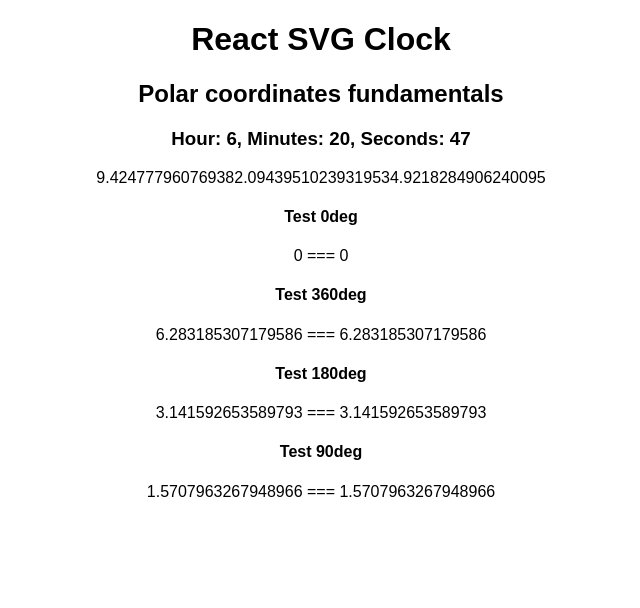
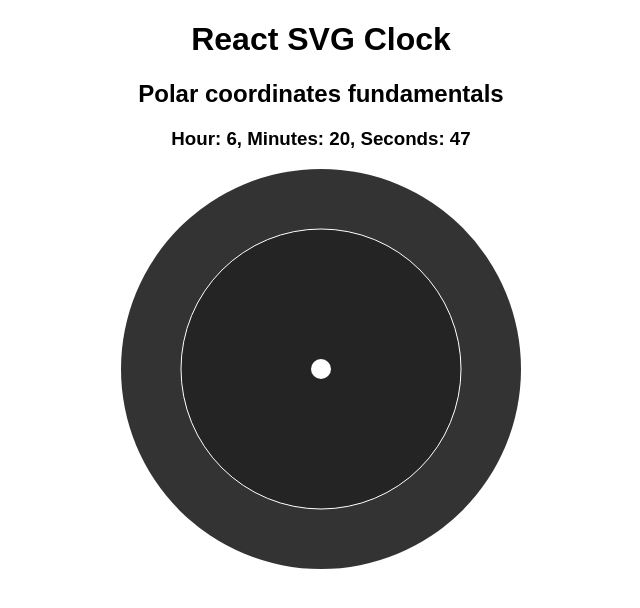
Before and after one commit to dejavu1987/react-svg-clock, a React (Create React App) app: page / in a window 1280 px wide. Shown: the top 608 px of the page, without its empty margins (319-959 px from the left). Built offline with nearby package versions, Linux system fonts and the light colour scheme.

Commit message:
Tutorial #4 Clock Base

```diff
--- a/src/Clock.tsx
+++ b/src/Clock.tsx
@@ -3,9 +3,23 @@
 
 import useInterval from "./useInterval";
 
+type coord = {
+  x: number;
+  y: number;
+};
+
+const BASE_DIMENSION = 400;
+const RADIUS = BASE_DIMENSION / 2;
 
 const getAngleFromRatio = (ratio: number): number => {
   return ratio * 2 * Math.PI;
+};
+
+const polarToCartesian = (r: number, angle: number): coord => {
+  return {
+    x: r * Math.cos(angle) + RADIUS,
+    y: -r * Math.sin(angle) + RADIUS
+  };
 };
 
 export default function Clock() {
@@ -16,7 +30,6 @@
   const [hourAngle, setHourAngle] = useState<number>(0);
   const [minAngle, setMinAngle] = useState<number>(0);
   const [secAngle, setSecAngle] = useState<number>(0);
-
 
   useInterval(() => {
     const now = new Date();
@@ -45,18 +58,27 @@
       <h3>
         Hour: {hour}, Minutes: {min}, Seconds: {sec}
       </h3>
-      {hourAngle}
-      {minAngle}
-      {secAngle}
-
-      <h4>Test 0deg</h4>
-      {getAngleFromRatio(0 / 12)} === {0}
-      <h4>Test 360deg</h4>
-      {getAngleFromRatio(12 / 12)} === {2 * Math.PI}
-      <h4>Test 180deg</h4>
-      {getAngleFromRatio(6 / 12)} === {Math.PI}
-      <h4>Test 90deg</h4>
-      {getAngleFromRatio(3 / 12)} === {Math.PI / 2}
+      <svg width={BASE_DIMENSION} height={BASE_DIMENSION}>
+        <circle
+          r={RADIUS}
+          cx={RADIUS}
+          cy={RADIUS}
+          fill="#333"
+        ></circle>
+        <circle
+          r={(RADIUS) * 0.7}
+          cx={RADIUS}
+          cy={RADIUS}
+          fill="rgba(0,0,0,0.3)"
+          stroke="white"
+        ></circle>
+        <circle
+          r={10}
+          fill="white"
+          cx={RADIUS}
+          cy={RADIUS}
+        ></circle>
+      </svg>
     </div>
   );
 }
```
